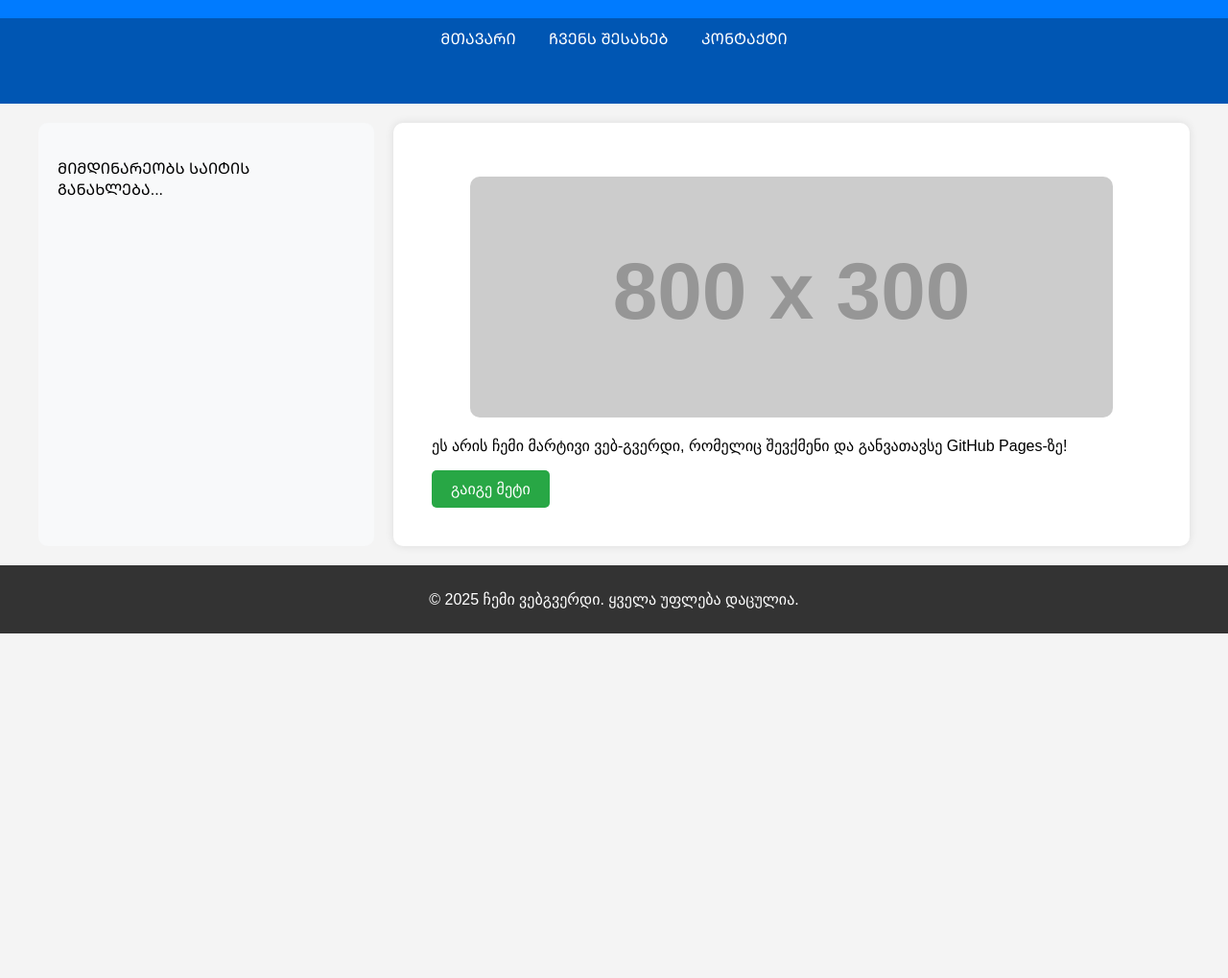
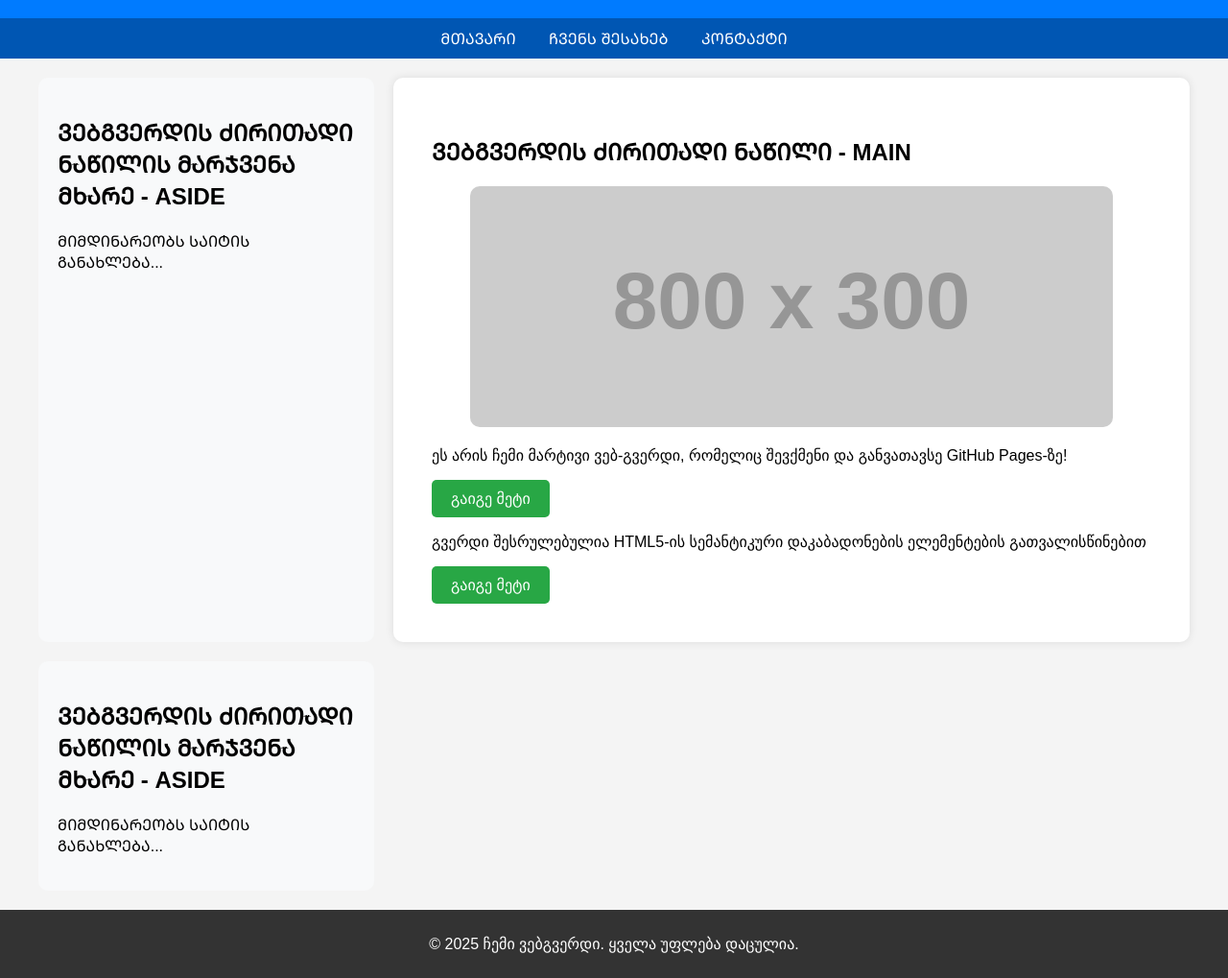
Before and after one commit to ikaroeduge/html_starter, a plain HTML site: page index.html in a window 1280 px wide. Shown: the part 140-1159 px from the top of the page at 96% size. Before the commit the page ends 800 px from the top, so only its background shows below. Drawn offline with Linux system fonts and the light colour scheme; placeholder pictures from the web are drawn by us.

Commit message:
Update index.html

```diff
--- a/index.html
+++ b/index.html
@@ -11,7 +11,7 @@
             padding: 0;
             background-color: #f4f4f4;
             display: grid;
-            grid-template-rows: auto 1fr auto;
+            grid-template-rows: auto auto 1fr auto;
             height: 100vh;
         }
         header {
@@ -112,15 +112,23 @@
     </nav>
     <div class="container">
         <aside>
+            <h2>ᲕᲔᲑᲒᲕᲔᲠᲓᲘᲡ ᲫᲘᲠᲘᲗᲐᲓᲘ ᲜᲐᲬᲘᲚᲘᲡ ᲛᲐᲠᲯᲕᲔᲜᲐ ᲛᲮᲐᲠᲔ - ASIDE </h2>
             <p>ᲛᲘᲛᲓᲘᲜᲐᲠᲔᲝᲑᲡ ᲡᲐᲘᲢᲘᲡ ᲒᲐᲜᲐᲮᲚᲔᲑᲐ...</p>
         </aside>
         <main>
+            <h2>ᲕᲔᲑᲒᲕᲔᲠᲓᲘᲡ ᲫᲘᲠᲘᲗᲐᲓᲘ ᲜᲐᲬᲘᲚᲘ - MAIN </h2>
             <figure>
-                <img src="https://via.placeholder.com/800x300" alt="ბანერი">
+                <img src="https://placehold.co/800x300?text=Banner" alt="ბანერი">
             </figure>
             <p>ეს არის ჩემი მარტივი ვებ-გვერდი, რომელიც შევქმენი და განვათავსე GitHub Pages-ზე!</p>
             <a href="https://github.com/" class="button" target="_blank">გაიგე მეტი</a>
+            <P>გვერდი შესრულებულია HTML5-ის სემანტიკური დაკაბადონების ელემენტების გათვალისწინებით</P>
+            <a href="https://developer.mozilla.org/en-US/curriculum/core/semantic-html/" class="button" target="_blank">გაიგე მეტი</a>
         </main>
+        <aside>
+            <h2>ᲕᲔᲑᲒᲕᲔᲠᲓᲘᲡ ᲫᲘᲠᲘᲗᲐᲓᲘ ᲜᲐᲬᲘᲚᲘᲡ ᲛᲐᲠᲯᲕᲔᲜᲐ ᲛᲮᲐᲠᲔ - ASIDE </h2>
+            <p>ᲛᲘᲛᲓᲘᲜᲐᲠᲔᲝᲑᲡ ᲡᲐᲘᲢᲘᲡ ᲒᲐᲜᲐᲮᲚᲔᲑᲐ...</p>
+        </aside>
     </div>
     <footer>
         <p>&copy; 2025 ჩემი ვებგვერდი. ყველა უფლება დაცულია.</p>
```
